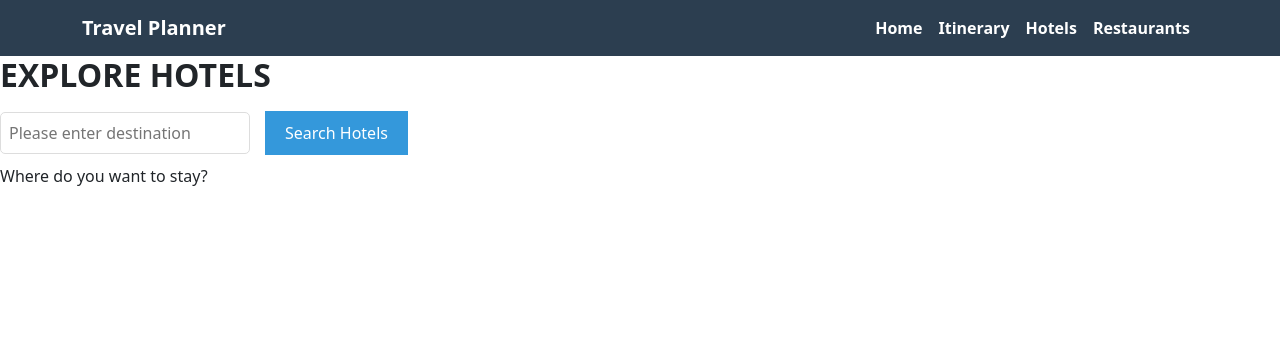
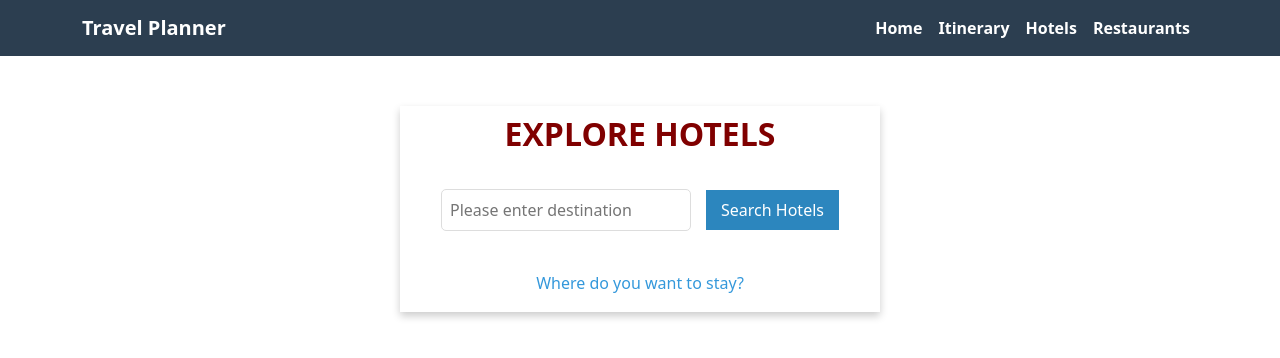
Before and after one commit to Srivashinie/Travel-Planner, a React (Create React App) app in the folder client/: page /hotels in a window 1280 px wide. Shown: the top 358 px of the page. Built offline with nearby package versions, Linux system fonts and the light colour scheme.

Commit message:
Updated styling for hotel page

```diff
--- a/client/src/style.css
+++ b/client/src/style.css
@@ -24,6 +24,7 @@ h2 {
 h3 {
   color: #2c3e50;
   margin: 10px 0;
+  font-size: bold;
 }
 
 button {
@@ -207,3 +208,126 @@ form {
 .view-link:hover {
   text-decoration: underline;
 }
+
+.form-box {
+  color: #3498db;
+  align-items: center;
+  text-align: center;
+  background-color: white;
+  border: 1px solid white;
+  margin: 50px;
+  margin-left: 400px;
+  margin-right: 400px;
+  box-shadow: 0 4px 8px rgba(0, 0, 0, 0.2);
+}
+
+.hotels-container h2 {
+  color: maroon;
+  padding: 8px;
+}
+
+.search-box {
+  margin-bottom: 20px;
+  padding: 10px;
+  justify-content: center;
+  align-items: center;
+  display: flex;
+}
+
+.search-box input {
+  padding: 8px;
+  width: 250px;
+  margin-right: 10px;
+}
+
+.search-box button {
+  padding: 8px 15px;
+  background-color: rgb(44, 134, 190);
+  color: white;
+  border: none;
+  cursor: pointer;
+}
+
+.search-box button:hover {
+  background-color: darkblue;
+}
+
+/* Hotels list grid */
+.hotels-list {
+  display: flex;
+  flex-wrap: wrap;
+  gap: 20px;
+  justify-content: center;
+  align-items: center;
+  padding: 20px;
+  width: 100%;
+  text-align: center;
+  margin: 0 auto;
+}
+
+.hotels-list p {
+  margin: 20px 0;
+  padding: 5px 0;
+  color: rgb(9, 152, 241);
+  display: "flex";
+}
+
+/* Card layout for hotels */
+.hotel-card {
+  width: 280px;
+  background-color: #fff;
+  box-shadow: 0 4px 8px rgba(0, 0, 0, 0.2);
+  border-radius: 8px;
+  transition: 0.3s;
+  overflow: hidden;
+  align-items: center;
+  text-align: center;
+  display: flex;
+  flex-direction: column;
+  padding: 15px;
+  height: 100%;
+}
+
+.card:hover {
+  box-shadow: 0 8px 16px rgba(0, 0, 0, 0.3);
+}
+
+/* Card content */
+.card-content {
+  padding: 5px;
+}
+
+.card-content h3 {
+  font-size: 18px;
+  margin-bottom: "10px";
+  color: rgb(9, 152, 241);
+}
+
+.card-content p {
+  font-size: 14px;
+  margin: 2px 0;
+  line-height: 1.2;
+}
+
+/* Card image */
+.hotel-image {
+  width: 100%;
+  height: 150px;
+  object-fit: cover;
+}
+
+.hotel-link {
+  color: #67ace4;
+  text-decoration: burlywood;
+  padding: 2px 3px;
+  background-color: rgb(44, 134, 190);
+  color: white;
+  border: none;
+  cursor: pointer;
+  display: inline-block;
+  margin-top: 10px;
+}
+
+.hotel-link:hover {
+  background-color: darkblue;
+}
```
